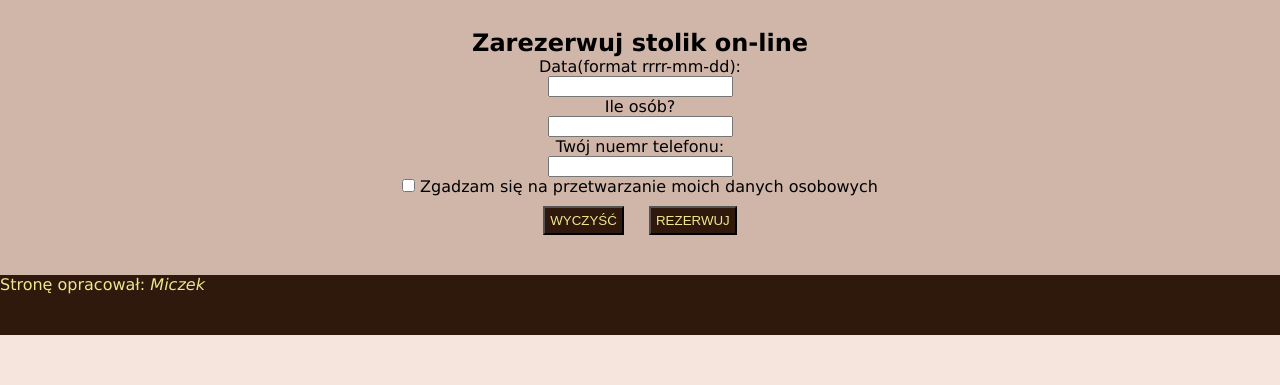
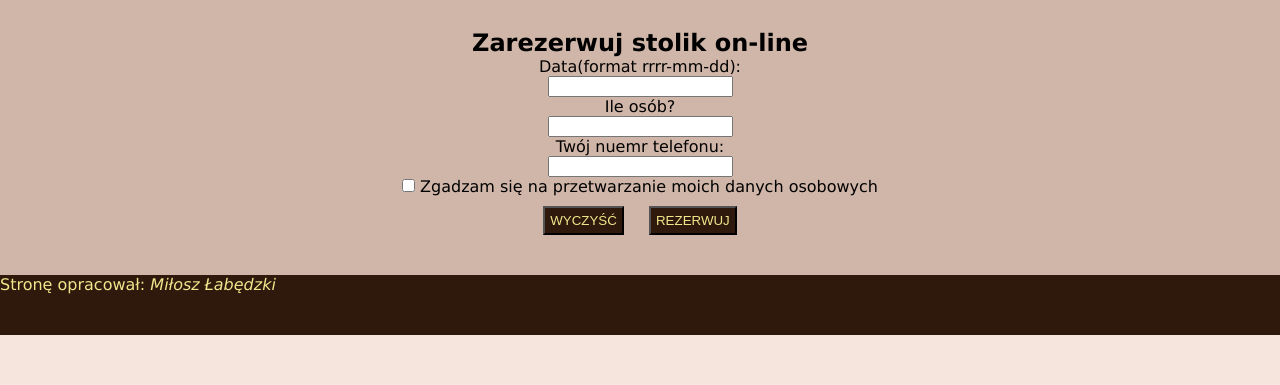
Before and after one commit to milosz-labedzki/INF03-Exam-Solutions, a PHP site: page /restauracja.php in a window 1280 px wide. Shown: the part 415-800 px from the top of the page. Run offline with PHP 8.4, Linux system fonts and the light colour scheme.

Commit message:
Update restauracja.php

```diff
--- a/inf03_2022_01_01/restauracja.php
+++ b/inf03_2022_01_01/restauracja.php
@@ -41,7 +41,7 @@
 
 
     <footer>
-        <p>Stronę opracował: <em>Miczek</em></p>
+        <p>Stronę opracował: <em>Miłosz Łabędzki</em></p>
     </footer>
 </body>
 </html>
```
